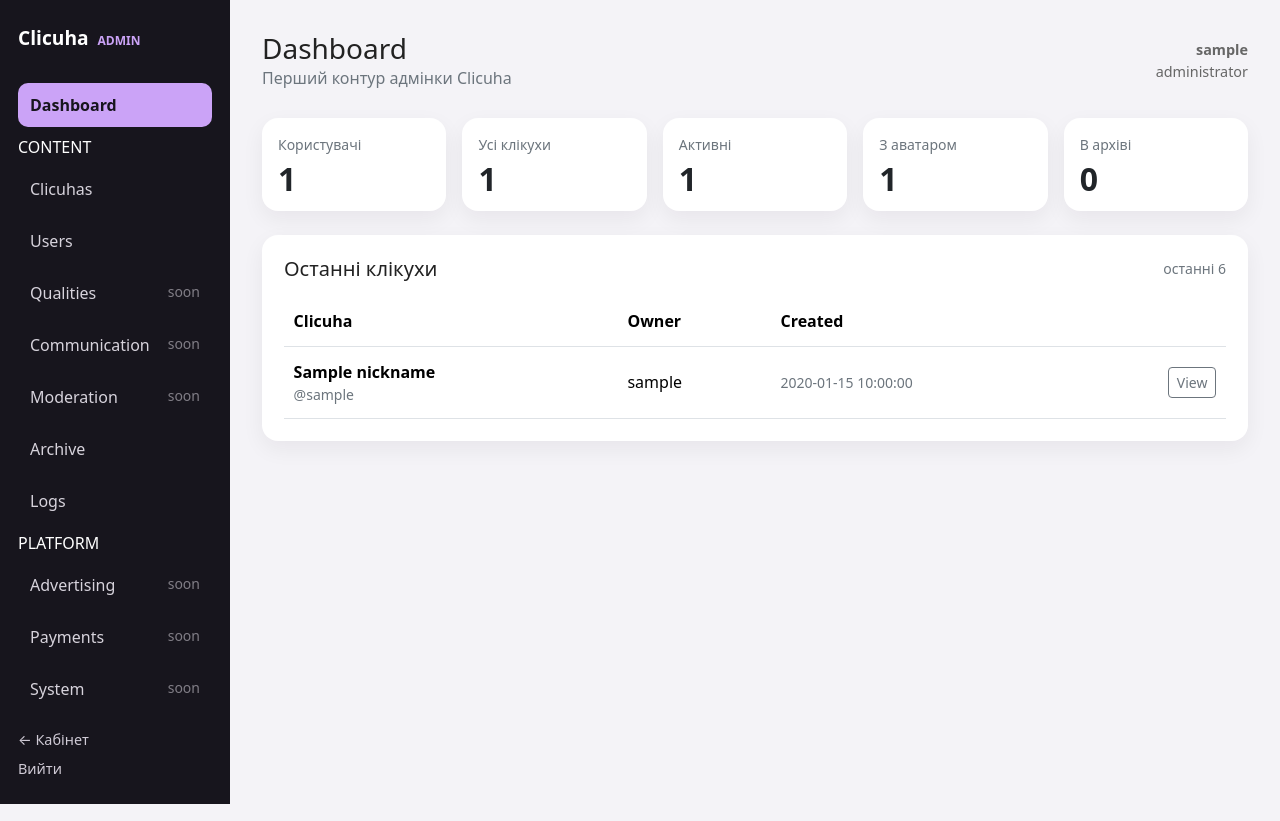
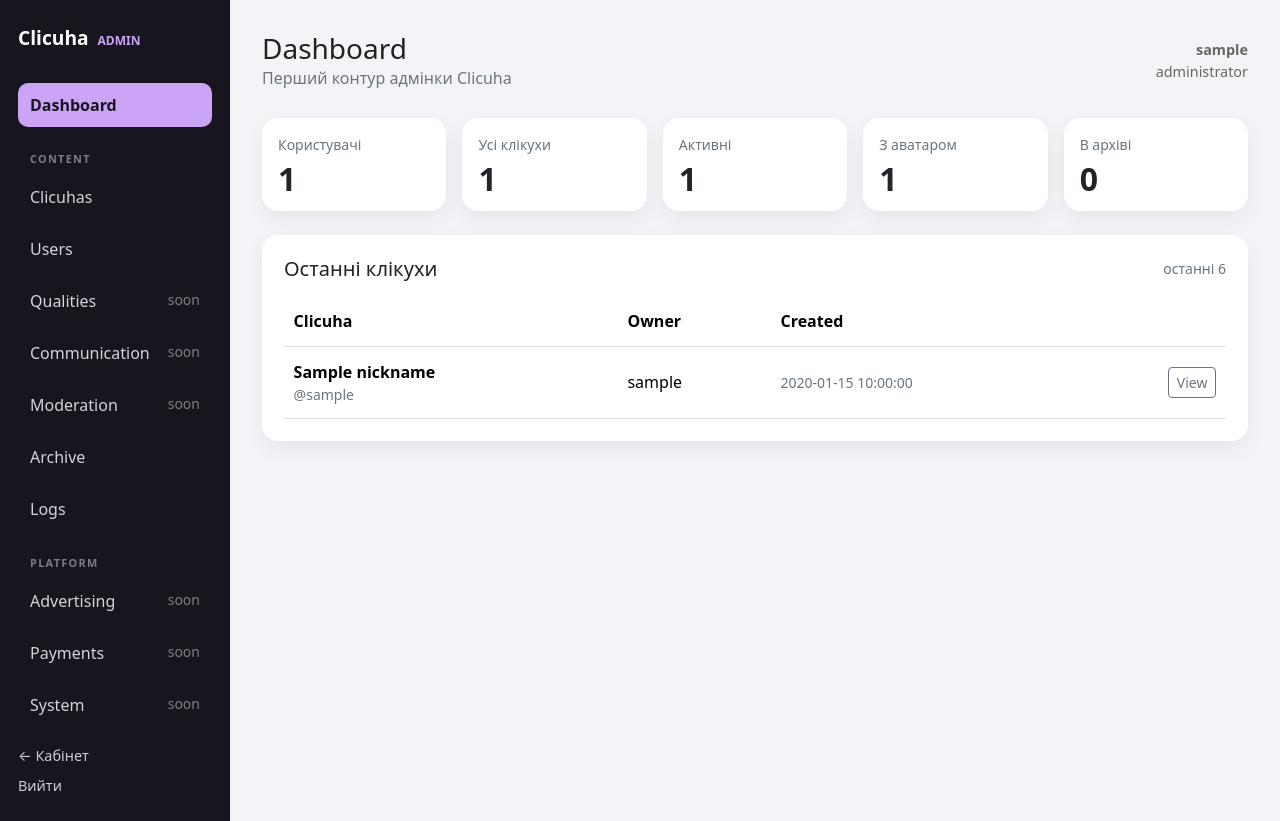
Before and after one commit to Clicuhac/clicuha, a PHP site: page /admin/ in a window 1280 px wide. Run offline with PHP 8.4, Linux system fonts and the light colour scheme; the visitor is signed in with stand-in values (Sample User, id 1); tables that the repository leaves empty or names only in its code hold one stand-in row (values such as "Sample post").

Commit message:
Style admin navigation groups

```diff
--- a/admin/index.php
+++ b/admin/index.php
@@ -41,6 +41,7 @@ $latestNicknames = $pdo->query(
     .admin-nav a,.admin-nav span { color:#d7d3dc; text-decoration:none; padding:10px 12px; border-radius:10px; }
     .admin-nav a.active { color:#17151d; background:var(--admin-lav); font-weight:700; }
     .admin-nav small { float:right; opacity:.55; }
+    .admin-nav .admin-nav-group { color:#817b89; font-size:.68rem; font-weight:700; letter-spacing:.12em; padding:12px 12px 0; margin-top:4px; }
     .admin-sidebar-bottom { margin-top:auto; display:grid; gap:8px; }
     .admin-sidebar-bottom a { color:#cfcad5; text-decoration:none; font-size:.9rem; }
     .admin-main { padding:32px; }
```
